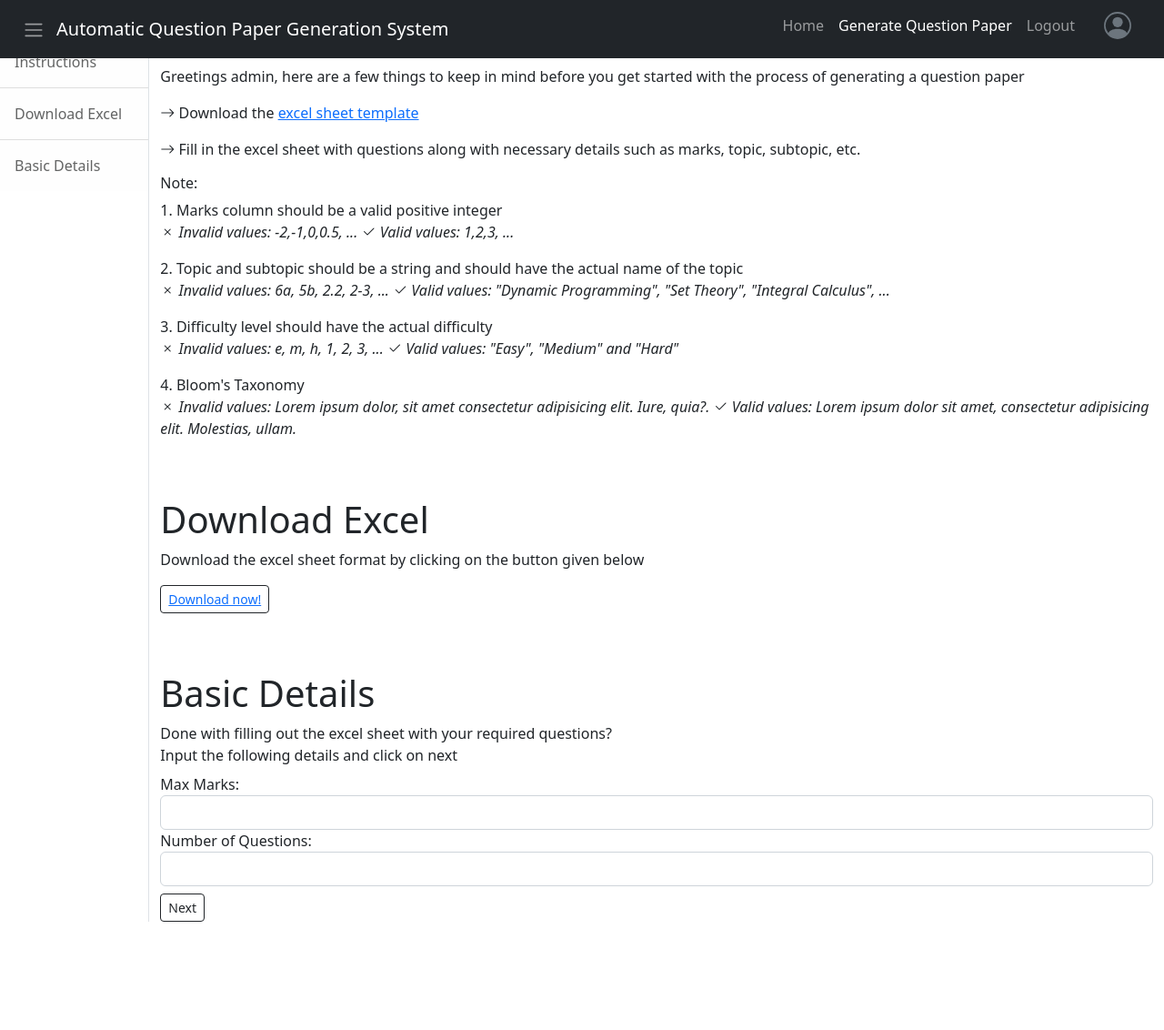
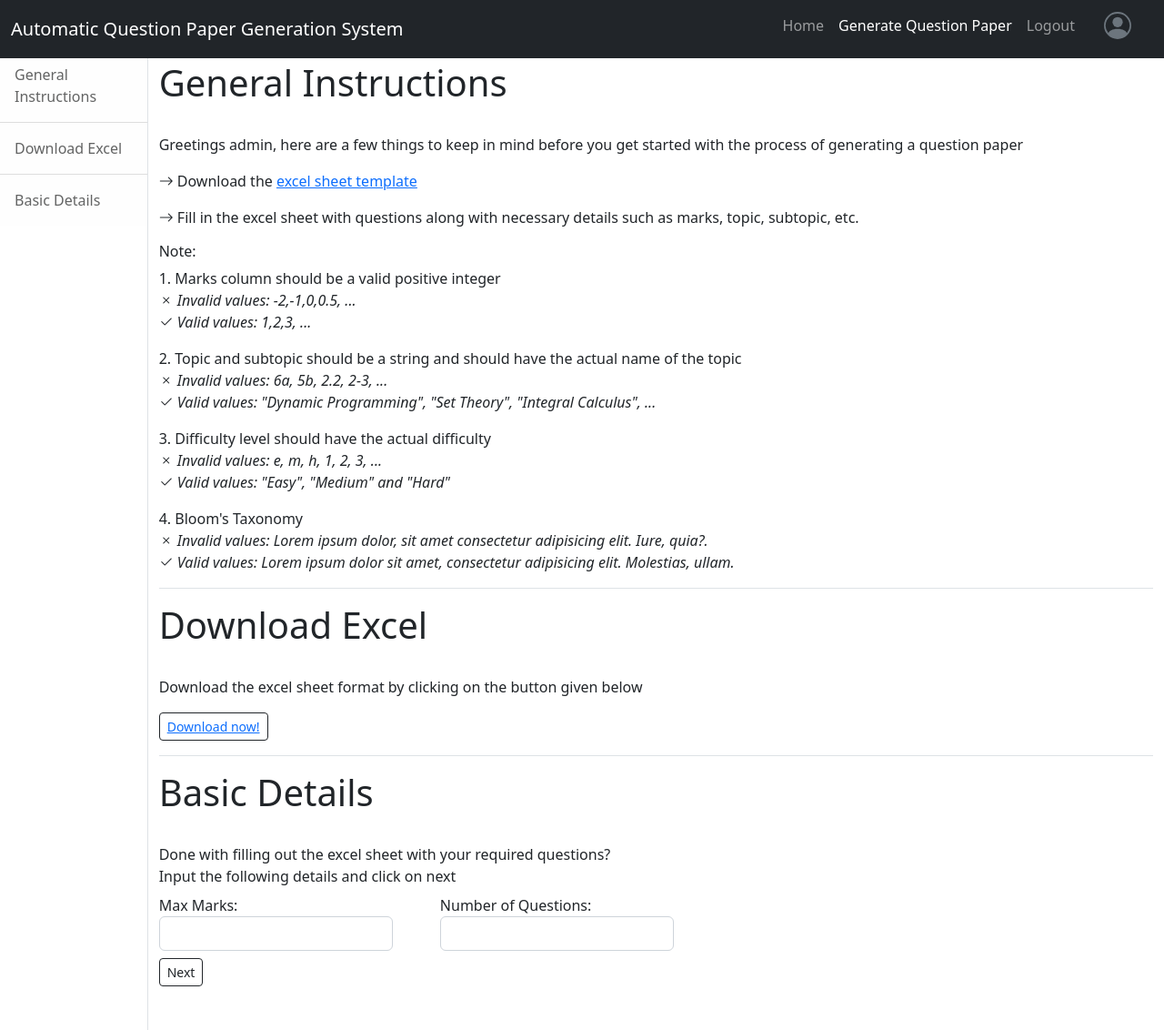
Before and after one commit to Akshat-Vashisht/Automatic-Question-Paper-Generation-System, a Flask app: page /instructions in a window 1280 px wide. Shown: the whole page at 91% size. Before the commit the page ends 1013 px from the top, so only its background shows below. Run offline with Flask 3, Linux system fonts and the light colour scheme; a user stored in the database is signed in; some libraries are stand-ins or nearby versions.

Commit message:
Updated instructions, generate pages ui

```diff
--- /dev/null
+++ b/Website/static/css/instruction.css
@@ -0,0 +1,16 @@
+#wrapper {
+    margin-top: 3%;
+}
+
+#page-content-wrapper {
+    margin-top: 1%;
+    width: 100%;
+}
+
+.form-group {
+    display: inline-block;
+}
+
+.next-button {
+    display: block;
+}
--- a/Website/templates/instructions.html
+++ b/Website/templates/instructions.html
@@ -6,73 +6,33 @@
 <head>
     <meta charset="utf-8" />
     <meta name="viewport" content="width=device-width, initial-scale=1, shrink-to-fit=no" />
-    <meta name="description" content="" />
-    <meta name="author" content="" />
-    <title>Simple Sidebar - Start Bootstrap Template</title>
-    <!-- Favicon-->
-    <link rel="icon" type="image/x-icon" href="assets/favicon.ico" />
-    <!-- Core theme CSS (includes Bootstrap)-->
-    <link href="static/styles2.css" rel="stylesheet" />
+    <title>Instructions</title>
+    <link rel="stylesheet" href="https://cdn.jsdelivr.net/npm/bootstrap@5.2.3/dist/css/bootstrap.min.css"
+        integrity="sha384-rbsA2VBKQhggwzxH7pPCaAqO46MgnOM80zW1RWuH61DGLwZJEdK2Kadq2F9CUG65" crossorigin="anonymous">
     <link rel="stylesheet" href="https://cdn.jsdelivr.net/npm/bootstrap-icons@1.10.2/font/bootstrap-icons.css"
         integrity="sha384-b6lVK+yci+bfDmaY1u0zE8YYJt0TZxLEAFyYSLHId4xoVvsrQu3INevFKo+Xir8e" crossorigin="anonymous">
+    <link rel="stylesheet" href="../static/css/instruction.css">
 </head>
 
 
 <body>
-    <nav class="navbar navbar-expand-md navbar-dark fixed-top bg-dark">
-        <div class="container-fluid">
-            <button class="btn " id="sidebarToggle">
-                <span class="navbar-toggler-icon" aria-hidden="true"></span>
-            </button>
-            <span class="navbar-brand mb-0 h1">Automatic Question Paper Generation System</span>
-            <button class="navbar-toggler" type="button" data-bs-toggle="collapse" data-bs-target="#navbarCollapse"
-                aria-controls="navbarCollapse" aria-expanded="false" aria-label="Toggle navigation">
-                <span class="navbar-toggler-icon"></span>
-            </button>
-            <div class="collapse navbar-collapse" id="navbarCollapse">
-                <ul class="navbar-nav ms-auto mb-2 me-md-4">
-                    <li class="nav-item">
-                        <a class="nav-link {% if request.path == '/' %}active{% endif %}" href="/">Home</a>
-                    </li>
-                    <li class="nav-item">
-                        <a class="nav-link {% if request.path == '/instructions' %}active{% endif %}"
-                            href="/instructions">Generate Question Paper</a>
-                    </li>
-                    <li class="nav-item">
-                        <a class="nav-link {% if request.path == '/logout' %}active{% endif %}"
-                            href="/logout">Logout</a>
-                    </li>
-                </ul>
-            </div>
-            <a href="/profile" class="profile-icon">
-                <svg class="navbar-nav ms-auto mb-2 me-md-4 text-muted" xmlns="http://www.w3.org/2000/svg" width="30"
-                    height="30" fill="currentcolor" class="bi bi-person-circle" viewBox="0 0 16 16">
-                    <path d="M11 6a3 3 0 1 1-6 0 3 3 0 0 1 6 0z" />
-                    <path fill-rule="evenodd"
-                        d="M0 8a8 8 0 1 1 16 0A8 8 0 0 1 0 8zm8-7a7 7 0 0 0-5.468 11.37C3.242 11.226 4.805 10 8 10s4.757 1.225 5.468 2.37A7 7 0 0 0 8 1z" />
-                </svg>
-            </a>
-        </div>
-    </nav>
+
 
     <div class="d-flex" id="wrapper">
-        <!-- Sidebar-->
         <div class="border-end bg-white mt-3" id="sidebar-wrapper">
             <div class="list-group list-group-flush">
                 <a class="list-group-item list-group-item-action list-group-item-light p-3"
-                    href="#General Instructions">General
+                    href="#general-instructions">General
                     Instructions</a>
                 <a class="list-group-item list-group-item-action list-group-item-light p-3" href="#download">Download
                     Excel</a>
-                <a class="list-group-item list-group-item-action list-group-item-light p-3" href="#Basic Details">Basic
+                <a class="list-group-item list-group-item-action list-group-item-light p-3" href="#basic-details">Basic
                     Details</a>
             </div>
         </div>
-        <!-- Page content wrapper-->
         <div id="page-content-wrapper">
-            <!-- Page content-->
-            <div class="container-fluid" id="General Instructions">
-                <h1 class=" mt-3 ">General Instructions</h1>
+            <div class="container-fluid" id="general-instructions">
+                <h1 class="pt-3 pb-4">General Instructions</h1>
 
                 <p>Greetings {{user.name}}, here are a few things to keep in mind before you get started with the
                     process of generating a question paper </p>
@@ -88,8 +48,9 @@
                 1. Marks column should be a valid positive integer
                 <br>
                 <i class="bi bi-x ">
-                    <A>Invalid values: -2,-1,0,0.5, ...</A>
+                    <a>Invalid values: -2,-1,0,0.5, ...</a>
                 </i>
+                <br>
                 <i class="bi bi-check2">
                     <a>Valid values: 1,2,3, ... </a>
                 </i>
@@ -97,8 +58,9 @@
                 2. Topic and subtopic should be a string and should have the actual name of the topic
                 <br>
                 <i class="bi bi-x ">
-                    <A>Invalid values: 6a, 5b, 2.2, 2-3, ...</A>
+                    <a>Invalid values: 6a, 5b, 2.2, 2-3, ...</a>
                 </i>
+                <br>
                 <i class="bi bi-check2">
                     <a>Valid values: "Dynamic Programming", "Set Theory", "Integral Calculus", ... </a>
                 </i>
@@ -108,6 +70,7 @@
                 <i class="bi bi-x ">
                     <A>Invalid values: e, m, h, 1, 2, 3, ...</A>
                 </i>
+                <br>
                 <i class="bi bi-check2">
                     <a>Valid values: "Easy", "Medium" and "Hard" </a>
                 </i>
@@ -117,6 +80,7 @@
                 <i class="bi bi-x ">
                     <A>Invalid values: Lorem ipsum dolor, sit amet consectetur adipisicing elit. Iure, quia?.</A>
                 </i>
+                <br>
                 <i class="bi bi-check2">
                     <a>Valid values: Lorem ipsum dolor sit amet, consectetur adipisicing elit. Molestias, ullam.</a>
                 </i>
@@ -124,7 +88,7 @@
 
             </div>
             <div class="container-fluid" id="download">
-                <h1 class=" mt-5 pt-3">Download Excel</h1>
+                <h1 class="border-top pt-3 pb-4">Download Excel</h1>
 
                 <p>Download the excel sheet format by clicking on the button given below</p>
                 <p>
@@ -136,13 +100,13 @@
                     </button>
                 </p>
             </div>
-            <div class="container-fluid" id="Basic Details">
-                <h1 class=" mt-5 pt-3">Basic Details</h1>
+            <div class="container-fluid" id="basic-details">
+                <h1 class="border-top pt-3 pb-4">Basic Details</h1>
                 Done with filling out the excel sheet with your required questions?<br>
                 Input the following details and click on next
-                <div class="mt-2">
+                <div class="mt-2 mb-5">
                     <form method="POST" enctype="multipart/form-data" action="/constraints">
-                        <div class="form-group">
+                        <div class="form-group me-5">
                             <label for="max_marks">Max Marks:</label>
                             <input type="number" class="form-control" id="max_marks" name="max_marks" required>
                         </div>
@@ -150,16 +114,15 @@
                             <label for="num_questions">Number of Questions:</label>
                             <input type="number" class="form-control" id="num_questions" name="num_questions" required>
                         </div>
-                        <button type="submit" class="btn mt-2 btn-outline-dark btn-sm">Next</button>
+                        <button type="submit" class="btn mt-2 btn-outline-dark btn-sm next-button">Next</button>
                     </form>
                 </div>
             </div>
         </div>
     </div>
-    <!-- Bootstrap core JS-->
-    <script src="https://cdn.jsdelivr.net/npm/bootstrap@5.1.3/dist/js/bootstrap.bundle.min.js"></script>
-    <!-- Core theme JS-->
-    <script src="static/js/sidebar.js"></script>
+    <script src="https://cdn.jsdelivr.net/npm/bootstrap@5.2.3/dist/js/bootstrap.min.js"
+        integrity="sha384-cuYeSxntonz0PPNlHhBs68uyIAVpIIOZZ5JqeqvYYIcEL727kskC66kF92t6Xl2V"
+        crossorigin="anonymous"></script>
 </body>
 
 </html>
--- a/Website/views.py
+++ b/Website/views.py
@@ -42,8 +42,8 @@ def basic_details():
 def generate_qp():
     if request.method == "POST":
         file = request.files.get("excel_file")
-        question_marks = request.form.getlist("question_marks[]")
-        question_difficulty = request.form.getlist("question_difficulty[]")
+        question_marks = request.form.getlist("question_marks")
+        question_difficulty = request.form.getlist("question_difficulty")
         df = pd.read_excel(file)
         finalDf = pd.DataFrame()
         max_marks = session.get("max_marks")
```
Also changed, not shown: Website/static/css/constraints.css (added, +9 -0 lines), Website/templates/constraints.html (+6 -1 lines).
